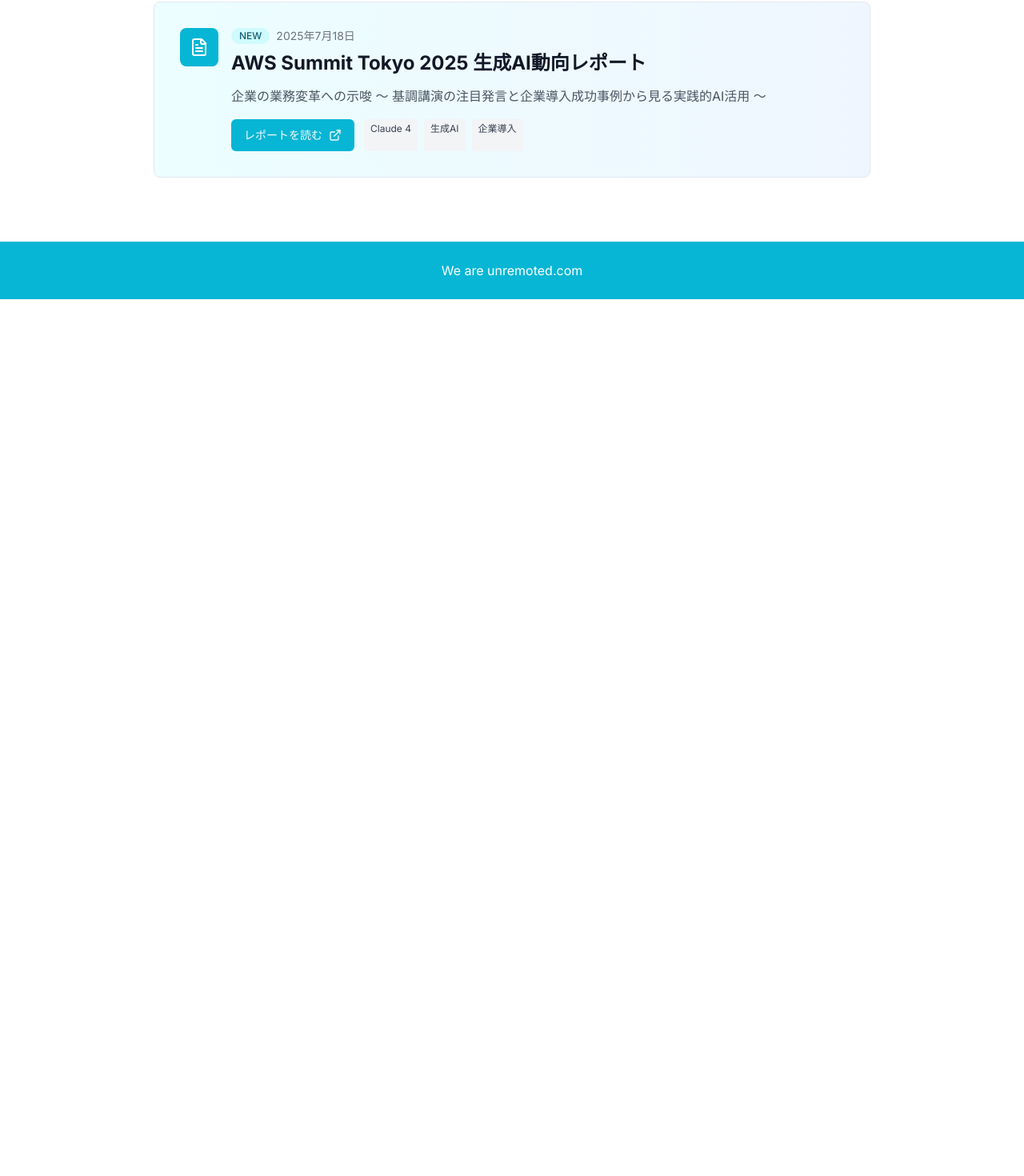
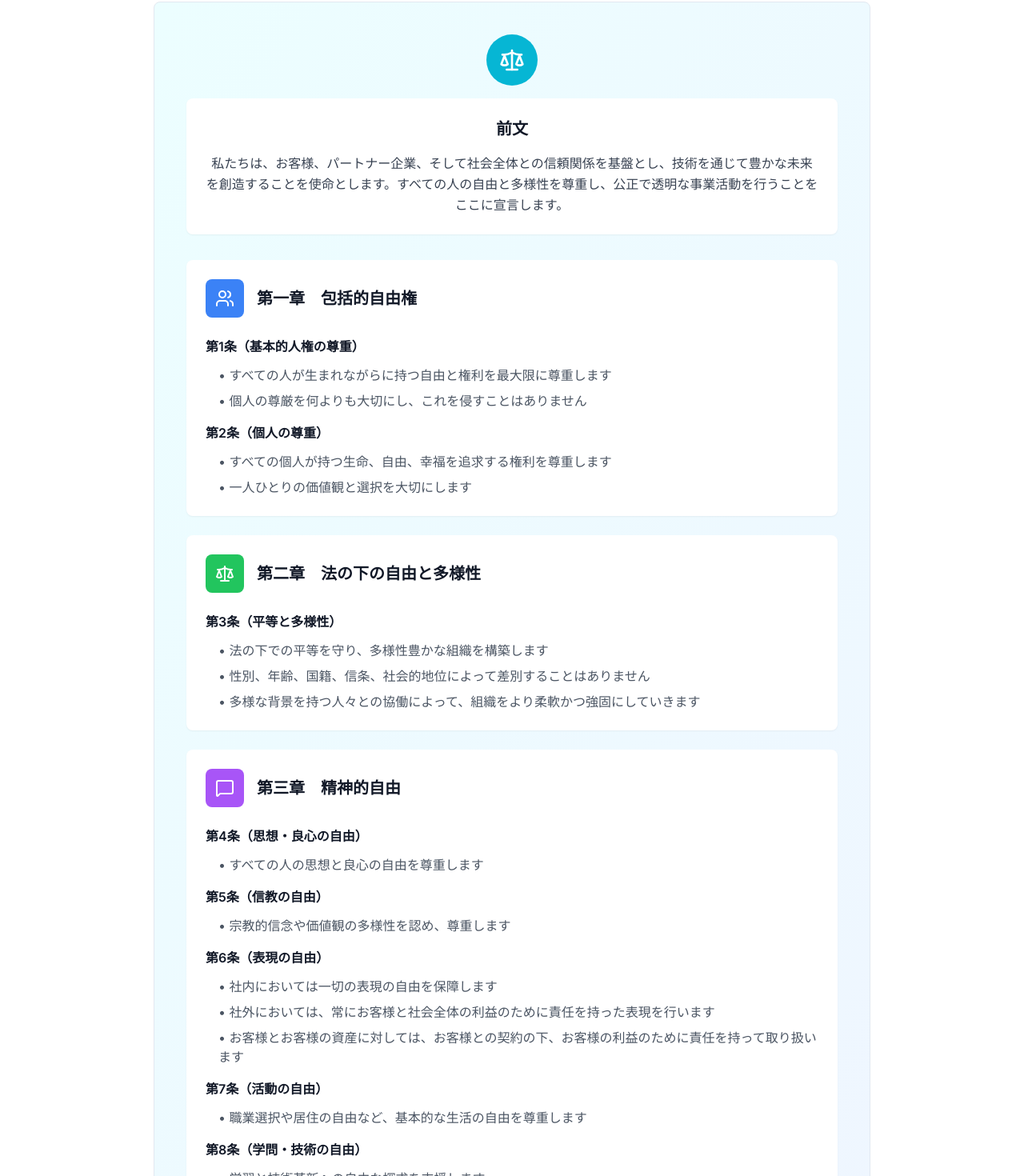
Before and after one commit to unrcom/unr-v0-renewal, a Next.js app: page / in a window 1280 px wide. Shown: the part 734-2204 px from the top of the page at 80% size. Before the commit the page ends 1108 px from the top, so only its background shows below. Built offline with nearby package versions, Linux system fonts and the light colour scheme.

Commit message:
added Company Constitution

```diff
--- a/app/page.tsx
+++ b/app/page.tsx
@@ -2,7 +2,13 @@
 import { Button } from "@/components/ui/button";
 import { SiteHeader } from "@/components/site-header";
 import { SiteFooter } from "@/components/site-footer";
-import { FileText, ExternalLink } from "lucide-react";
+import {
+  FileText,
+  ExternalLink,
+  Scale,
+  Users,
+  MessageSquare,
+} from "lucide-react";
 
 export default function HomePage() {
   return (
@@ -39,8 +45,186 @@
           </div>
         </div>
 
+        {/* Company Constitution Section */}
+        <div className="bg-white dark:bg-gray-800 py-16 sm:py-20">
+          <div className="container mx-auto px-4">
+            <div className="text-center mb-12">
+              <h2 className="text-3xl sm:text-4xl font-bold text-gray-900 dark:text-gray-100 mb-4">
+                Company Constitution
+              </h2>
+              <p className="text-lg text-gray-600 dark:text-gray-300">
+                私たちが大切にする価値観と行動指針
+              </p>
+            </div>
+
+            <div className="max-w-4xl mx-auto">
+              <div className="bg-gradient-to-br from-cyan-50 to-blue-50 dark:from-cyan-900/20 dark:to-blue-900/20 rounded-lg border dark:border-gray-700 p-6 sm:p-8 lg:p-10">
+                {/* 前文 */}
+                <div className="text-center mb-8">
+                  <div className="inline-flex items-center justify-center w-16 h-16 bg-cyan-500 dark:bg-cyan-600 rounded-full mb-4">
+                    <Scale className="w-8 h-8 text-white" />
+                  </div>
+                  <div className="bg-white dark:bg-gray-700 rounded-lg p-6 shadow-sm">
+                    <h3 className="text-xl font-bold text-gray-900 dark:text-gray-100 mb-4">
+                      前文
+                    </h3>
+                    <p className="text-gray-700 dark:text-gray-300 leading-relaxed">
+                      私たちは、お客様、パートナー企業、そして社会全体との信頼関係を基盤とし、技術を通じて豊かな未来を創造することを使命とします。すべての人の自由と多様性を尊重し、公正で透明な事業活動を行うことをここに宣言します。
+                    </p>
+                  </div>
+                </div>
+
+                <div className="space-y-6">
+                  {/* 第一章 包括的自由権 */}
+                  <div className="bg-white dark:bg-gray-700 rounded-lg p-6 shadow-sm">
+                    <div className="flex items-center mb-6">
+                      <div className="w-12 h-12 bg-blue-500 dark:bg-blue-600 rounded-lg flex items-center justify-center mr-4">
+                        <Users className="w-6 h-6 text-white" />
+                      </div>
+                      <h3 className="text-xl font-bold text-gray-900 dark:text-gray-100">
+                        第一章　包括的自由権
+                      </h3>
+                    </div>
+
+                    <div className="space-y-4">
+                      <div>
+                        <h4 className="font-semibold text-gray-900 dark:text-gray-100 mb-3">
+                          第1条（基本的人権の尊重）
+                        </h4>
+                        <ul className="text-gray-600 dark:text-gray-300 space-y-2 ml-4">
+                          <li>
+                            •
+                            すべての人が生まれながらに持つ自由と権利を最大限に尊重します
+                          </li>
+                          <li>
+                            •
+                            個人の尊厳を何よりも大切にし、これを侵すことはありません
+                          </li>
+                        </ul>
+                      </div>
+
+                      <div>
+                        <h4 className="font-semibold text-gray-900 dark:text-gray-100 mb-3">
+                          第2条（個人の尊重）
+                        </h4>
+                        <ul className="text-gray-600 dark:text-gray-300 space-y-2 ml-4">
+                          <li>
+                            •
+                            すべての個人が持つ生命、自由、幸福を追求する権利を尊重します
+                          </li>
+                          <li>• 一人ひとりの価値観と選択を大切にします</li>
+                        </ul>
+                      </div>
+                    </div>
+                  </div>
+
+                  {/* 第二章 法の下の自由と多様性 */}
+                  <div className="bg-white dark:bg-gray-700 rounded-lg p-6 shadow-sm">
+                    <div className="flex items-center mb-6">
+                      <div className="w-12 h-12 bg-green-500 dark:bg-green-600 rounded-lg flex items-center justify-center mr-4">
+                        <Scale className="w-6 h-6 text-white" />
+                      </div>
+                      <h3 className="text-xl font-bold text-gray-900 dark:text-gray-100">
+                        第二章　法の下の自由と多様性
+                      </h3>
+                    </div>
+
+                    <div>
+                      <h4 className="font-semibold text-gray-900 dark:text-gray-100 mb-3">
+                        第3条（平等と多様性）
+                      </h4>
+                      <ul className="text-gray-600 dark:text-gray-300 space-y-2 ml-4">
+                        <li>
+                          • 法の下での平等を守り、多様性豊かな組織を構築します
+                        </li>
+                        <li>
+                          •
+                          性別、年齢、国籍、信条、社会的地位によって差別することはありません
+                        </li>
+                        <li>
+                          •
+                          多様な背景を持つ人々との協働によって、組織をより柔軟かつ強固にしていきます
+                        </li>
+                      </ul>
+                    </div>
+                  </div>
+
+                  {/* 第三章 精神的自由 */}
+                  <div className="bg-white dark:bg-gray-700 rounded-lg p-6 shadow-sm">
+                    <div className="flex items-center mb-6">
+                      <div className="w-12 h-12 bg-purple-500 dark:bg-purple-600 rounded-lg flex items-center justify-center mr-4">
+                        <MessageSquare className="w-6 h-6 text-white" />
+                      </div>
+                      <h3 className="text-xl font-bold text-gray-900 dark:text-gray-100">
+                        第三章　精神的自由
+                      </h3>
+                    </div>
+
+                    <div className="space-y-4">
+                      <div>
+                        <h4 className="font-semibold text-gray-900 dark:text-gray-100 mb-3">
+                          第4条（思想・良心の自由）
+                        </h4>
+                        <p className="text-gray-600 dark:text-gray-300 ml-4">
+                          • すべての人の思想と良心の自由を尊重します
+                        </p>
+                      </div>
+
+                      <div>
+                        <h4 className="font-semibold text-gray-900 dark:text-gray-100 mb-3">
+                          第5条（信教の自由）
+                        </h4>
+                        <p className="text-gray-600 dark:text-gray-300 ml-4">
+                          • 宗教的信念や価値観の多様性を認め、尊重します
+                        </p>
+                      </div>
+
+                      <div>
+                        <h4 className="font-semibold text-gray-900 dark:text-gray-100 mb-3">
+                          第6条（表現の自由）
+                        </h4>
+                        <ul className="text-gray-600 dark:text-gray-300 space-y-2 ml-4">
+                          <li>• 社内においては一切の表現の自由を保障します</li>
+                          <li>
+                            •
+                            社外においては、常にお客様と社会全体の利益のために責任を持った表現を行います
+                          </li>
+                          <li>
+                            •
+                            お客様とお客様の資産に対しては、お客様との契約の下、お客様の利益のために責任を持って取り扱います
+                          </li>
+                        </ul>
+                      </div>
+
+                      <div>
+                        <h4 className="font-semibold text-gray-900 dark:text-gray-100 mb-3">
+                          第7条（活動の自由）
+                        </h4>
+                        <p className="text-gray-600 dark:text-gray-300 ml-4">
+                          •
+                          職業選択や居住の自由など、基本的な生活の自由を尊重します
+                        </p>
+                      </div>
+
+                      <div>
+                        <h4 className="font-semibold text-gray-900 dark:text-gray-100 mb-3">
+                          第8条（学問・技術の自由）
+                        </h4>
+                        <ul className="text-gray-600 dark:text-gray-300 space-y-2 ml-4">
+                          <li>• 学習と技術革新への自由な探求を支援します</li>
+                          <li>• 創造的な発想と挑戦を奨励します</li>
+                        </ul>
+                      </div>
+                    </div>
+                  </div>
+                </div>
+              </div>
+            </div>
+          </div>
+        </div>
+
         {/* Latest News Section */}
-        <div className="bg-white dark:bg-gray-800 py-16 sm:py-20">
+        <div className="bg-gray-50 dark:bg-gray-900 py-16 sm:py-20">
           <div className="container mx-auto px-4">
             <div className="text-center mb-12">
               <h2 className="text-3xl sm:text-4xl font-bold text-gray-900 dark:text-gray-100 mb-4">
--- a/app/times/page.tsx
+++ b/app/times/page.tsx
@@ -3,6 +3,14 @@
 
 export default function TimesPage() {
   const timelineData = [
+    {
+      period: "2025年8月16日",
+      events: ["トップページにて Company Constitution を公開"],
+    },
+    {
+      period: "2025年7月",
+      events: ["データ分析基盤再構築プロジェクトの業務支援を開始"],
+    },
     {
       period: "2025年5月",
       events: [
```
